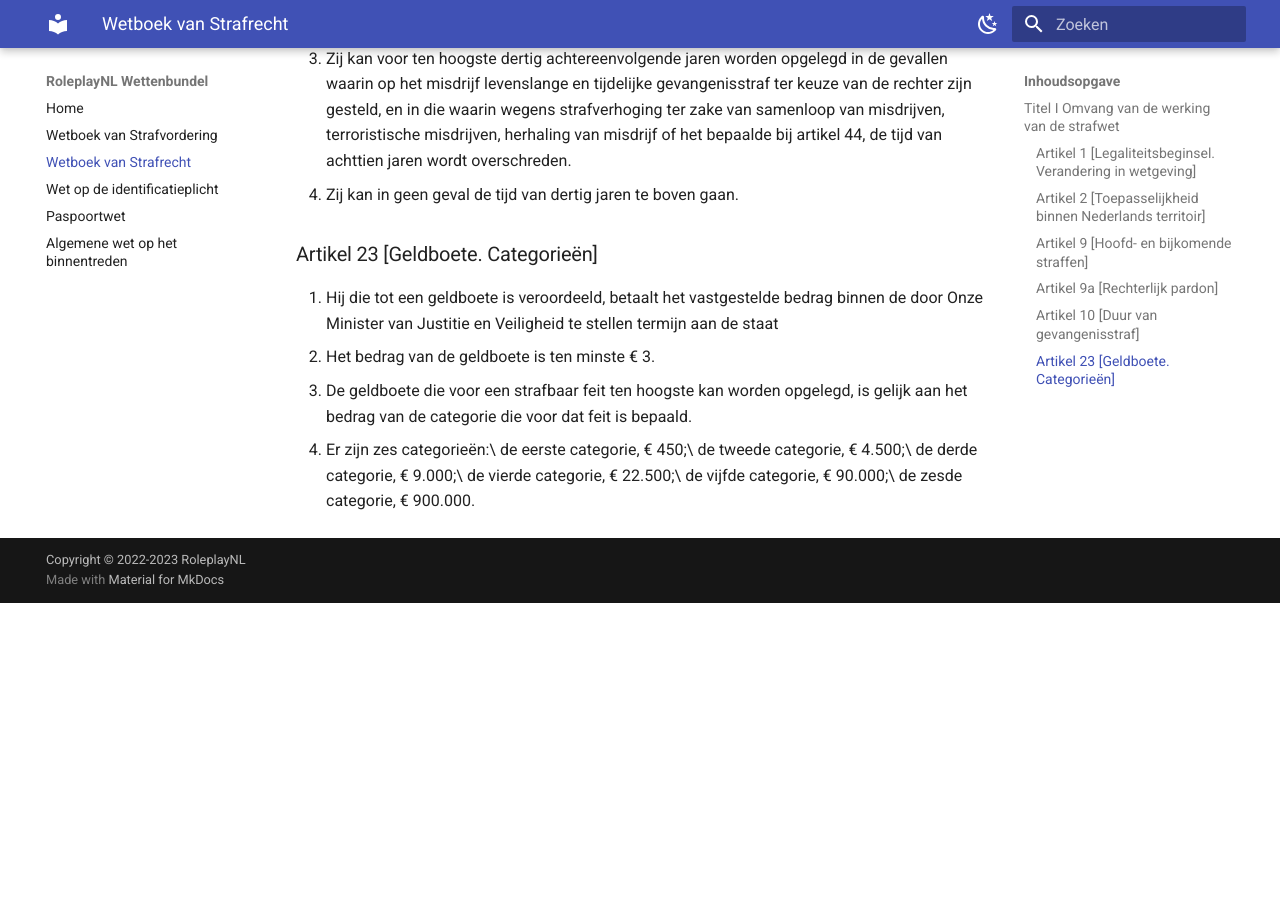
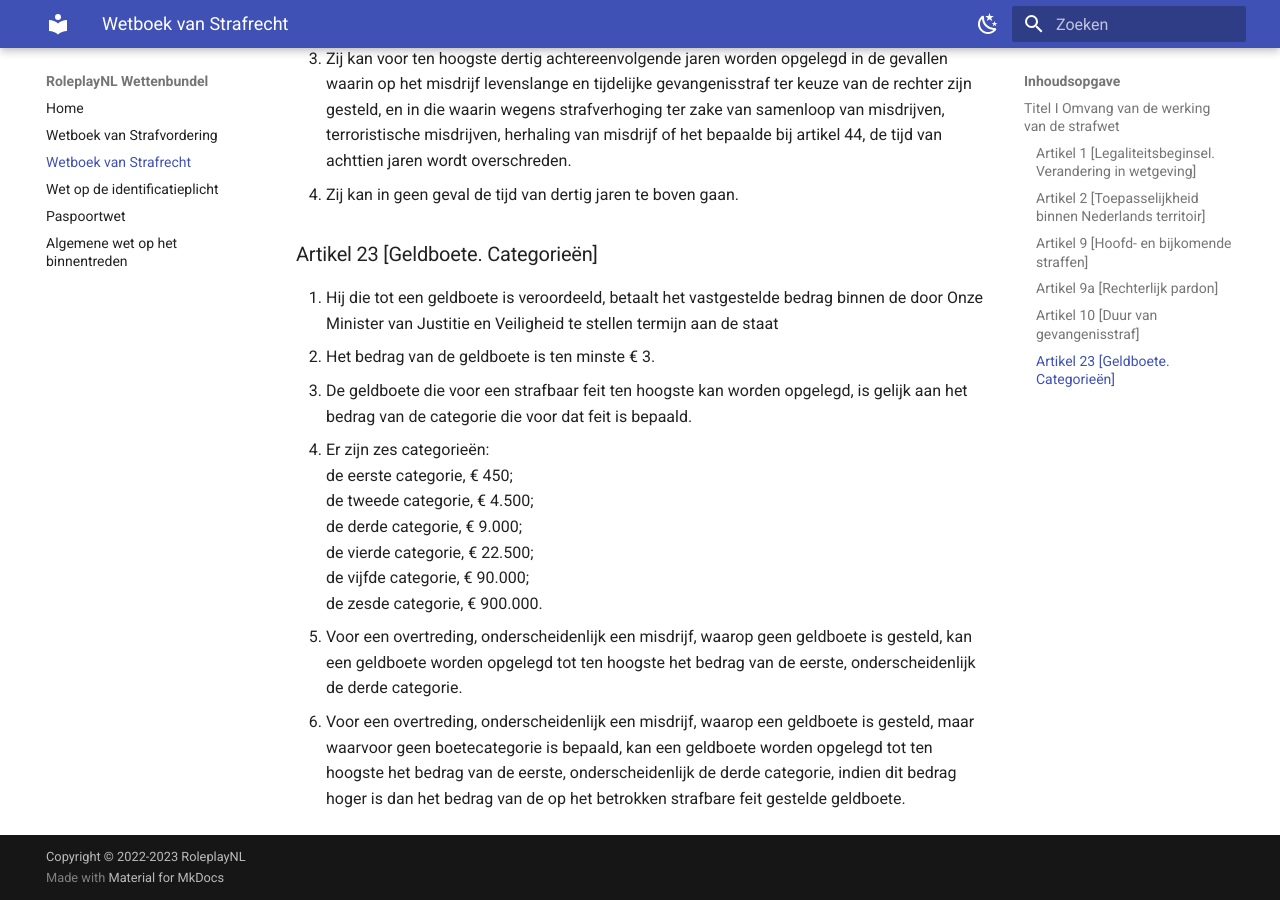
Before and after one commit to EnriqueFernandez20/FutureRP-Wettenbundel, an MkDocs documentation site: the page built from docs/wetboek-van-strafrecht.md, in a window 1280 px wide and 900 px high, scrolled down 1498 px. Built offline with MkDocs 1.6.1 and Material for MkDocs 9.7.7, drawn with Linux system fonts in a browser that asks for light colours; before the commit the page ends 2101 px from its top, so only the background shows below that.

```diff
--- a/docs/wetboek-van-strafrecht.md
+++ b/docs/wetboek-van-strafrecht.md
@@ -36,10 +36,12 @@ Indien de rechter dit raadzaam acht in verband met de geringe ernst van het feit
 1. Hij die tot een geldboete is veroordeeld, betaalt het vastgestelde bedrag binnen de door Onze Minister van Justitie en Veiligheid te stellen termijn aan de staat
 2. Het bedrag van de geldboete is ten minste € 3.
 3. De geldboete die voor een strafbaar feit ten hoogste kan worden opgelegd, is gelijk aan het bedrag van de categorie die voor dat feit is bepaald.
-4. Er zijn zes categorieën:\
-de eerste categorie, € 450;\
-de tweede categorie, € 4.500;\
-de derde categorie, € 9.000;\
-de vierde categorie, € 22.500;\
-de vijfde categorie, € 90.000;\
+4. Er zijn zes categorieën:
+de eerste categorie, € 450;
+de tweede categorie, € 4.500;
+de derde categorie, € 9.000;
+de vierde categorie, € 22.500;
+de vijfde categorie, € 90.000;
 de zesde categorie, € 900.000.
+5. Voor een overtreding, onderscheidenlijk een misdrijf, waarop geen geldboete is gesteld, kan een geldboete worden opgelegd tot ten hoogste het bedrag van de eerste, onderscheidenlijk de derde categorie.
+6. Voor een overtreding, onderscheidenlijk een misdrijf, waarop een geldboete is gesteld, maar waarvoor geen boetecategorie is bepaald, kan een geldboete worden opgelegd tot ten hoogste het bedrag van de eerste, onderscheidenlijk de derde categorie, indien dit bedrag hoger is dan het bedrag van de op het betrokken strafbare feit gestelde geldboete.
```
Also changed, not shown: docs/wetboek-van-strafvordering.md (+2 -2 lines).
